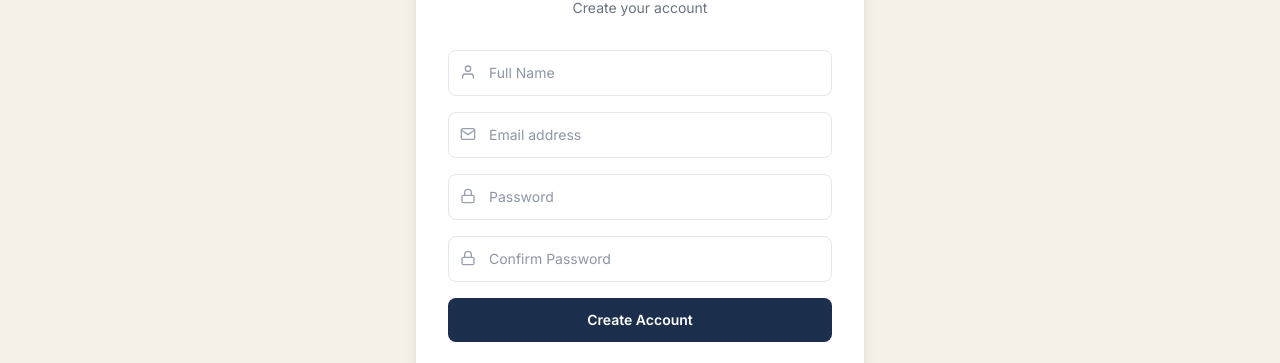
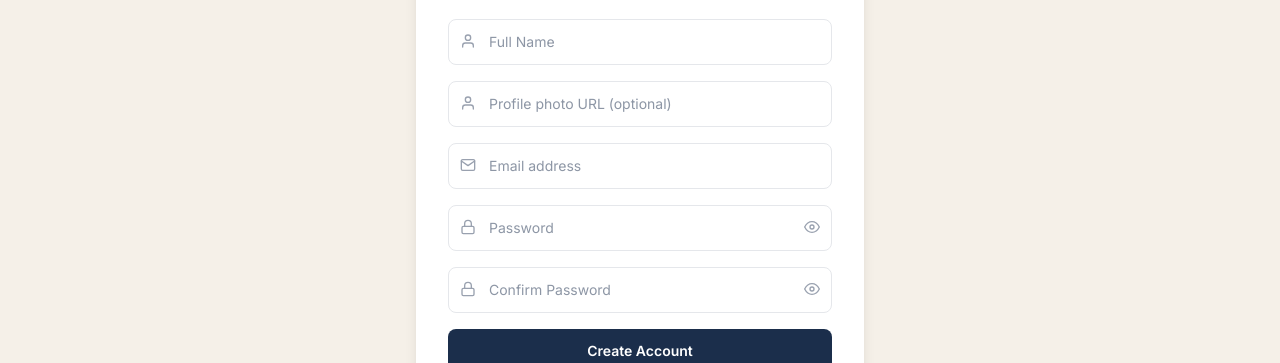
Before and after one commit to Sadiqunnabi17/A-10-Client, a Next.js app: page /register in a window 1280 px wide. Shown: the part 243-606 px from the top of the page. Built offline with nearby package versions, Linux system fonts and the light colour scheme; no server answers.

Commit message:
Add password eye toggle, photo URL in register, buy/bookmark buttons on card, fix unknown buyer display

```diff
--- a/src/app/(auth)/login/page.js
+++ b/src/app/(auth)/login/page.js
@@ -6,11 +6,12 @@ import Link from "next/link";
 import toast from "react-hot-toast";
 import { useAuth } from "@/context/AuthContext";
 import axiosInstance from "@/lib/axios";
-import { FiBook, FiMail, FiLock } from "react-icons/fi";
+import { FiBook, FiMail, FiLock, FiEye, FiEyeOff } from "react-icons/fi";
 
 export default function LoginPage() {
   const [form, setForm] = useState({ email: "", password: "" });
   const [loading, setLoading] = useState(false);
+  const [showPassword, setShowPassword] = useState(false);
   const { login } = useAuth();
   const router = useRouter();
 
@@ -62,7 +63,7 @@ export default function LoginPage() {
           <div className="relative">
             <FiLock className="absolute left-3 top-3.5 text-gray-400" />
             <input
-              type="password"
+              type={showPassword ? "text" : "password"}
               name="password"
               placeholder="Password"
               value={form.password}
@@ -70,6 +71,13 @@ export default function LoginPage() {
               required
               className="w-full border border-gray-200 rounded-lg pl-10 pr-4 py-3 text-sm outline-none focus:border-secondary transition"
             />
+            <button
+              type="button"
+              onClick={() => setShowPassword(!showPassword)}
+              className="absolute right-3 top-3.5 text-gray-400 hover:text-gray-600 transition"
+            >
+              {showPassword ? <FiEyeOff size={16} /> : <FiEye size={16} />}
+            </button>
           </div>
 
           <button
--- a/src/app/(auth)/register/page.js
+++ b/src/app/(auth)/register/page.js
@@ -5,7 +5,7 @@ import { useRouter } from "next/navigation";
 import Link from "next/link";
 import toast from "react-hot-toast";
 import axiosInstance from "@/lib/axios";
-import { FiBook, FiMail, FiLock, FiUser } from "react-icons/fi";
+import { FiBook, FiMail, FiLock, FiUser, FiEye, FiEyeOff } from "react-icons/fi";
 
 export default function RegisterPage() {
   const [form, setForm] = useState({
@@ -13,8 +13,11 @@ export default function RegisterPage() {
     email: "",
     password: "",
     confirmPassword: "",
+    photo: "",
   });
   const [loading, setLoading] = useState(false);
+  const [showPassword, setShowPassword] = useState(false);
+  const [showConfirmPassword, setShowConfirmPassword] = useState(false);
   const router = useRouter();
 
   const handleChange = (e) => {
@@ -32,6 +35,7 @@ export default function RegisterPage() {
         name: form.name,
         email: form.email,
         password: form.password,
+        photo: form.photo,
       });
       // Store temp token and redirect to role selection
       localStorage.setItem("temp_token", res.data.token);
@@ -66,7 +70,20 @@ export default function RegisterPage() {
               value={form.name}
               onChange={handleChange}
               required
-              className="w-full border border-gray-200 rounded-lg pl-10 pr-4 py-3 text-sm outline-none focus:border-secondary transition"
+              className="w-full border border-gray-200 rounded-lg pl-10 pr-10 py-3 text-sm outline-none focus:border-secondary transition"
+            />
+          </div>
+
+          {/* Photo URL (optional) */}
+          <div className="relative">
+            <FiUser className="absolute left-3 top-3.5 text-gray-400" />
+            <input
+              type="url"
+              name="photoUrl"
+              placeholder="Profile photo URL (optional)"
+              value={form.photoUrl}
+              onChange={handleChange}
+              className="w-full border border-gray-200 rounded-lg pl-10 pr-10 py-3 text-sm outline-none focus:border-secondary transition"
             />
           </div>
 
@@ -79,34 +96,49 @@ export default function RegisterPage() {
               value={form.email}
               onChange={handleChange}
               required
-              className="w-full border border-gray-200 rounded-lg pl-10 pr-4 py-3 text-sm outline-none focus:border-secondary transition"
+              className="w-full border border-gray-200 rounded-lg pl-10 pr-10 py-3 text-sm outline-none focus:border-secondary transition"
             />
+          </div>
+
+           {/* Password with eye toggle */}
+          <div className="relative">
+            <FiLock className="absolute left-3 top-3.5 text-gray-400" />
+            <input
+              type={showPassword ? "text" : "password"}
+              name="password"
+              placeholder="Password"
+              value={form.password}
+              onChange={handleChange}
+              required
+              className="w-full border border-gray-200 rounded-lg pl-10 pr-10 py-3 text-sm outline-none focus:border-secondary transition"
+            />
+            <button
+              type="button"
+              onClick={() => setShowPassword(!showPassword)}
+              className="absolute right-3 top-3.5 text-gray-400 hover:text-gray-600 transition"
+            >
+              {showPassword ? <FiEyeOff size={16} /> : <FiEye size={16} />}
+            </button>
           </div>
 
           <div className="relative">
             <FiLock className="absolute left-3 top-3.5 text-gray-400" />
             <input
-              type="password"
-              name="password"
-              placeholder="Password"
-              value={form.password}
-              onChange={handleChange}
-              required
-              className="w-full border border-gray-200 rounded-lg pl-10 pr-4 py-3 text-sm outline-none focus:border-secondary transition"
-            />
-          </div>
-
-          <div className="relative">
-            <FiLock className="absolute left-3 top-3.5 text-gray-400" />
-            <input
-              type="password"
+              type={showPassword ? "text" : "password"}
               name="confirmPassword"
               placeholder="Confirm Password"
               value={form.confirmPassword}
               onChange={handleChange}
               required
-              className="w-full border border-gray-200 rounded-lg pl-10 pr-4 py-3 text-sm outline-none focus:border-secondary transition"
+              className="w-full border border-gray-200 rounded-lg pl-10 pr-10 py-3 text-sm outline-none focus:border-secondary transition"
             />
+            <button
+              type="button"
+              onClick={() => setShowConfirmPassword(!showConfirmPassword)}
+              className="absolute right-3 top-3.5 text-gray-400 hover:text-gray-600 transition"
+            >
+              {showConfirmPassword ? <FiEyeOff size={16} /> : <FiEye size={16} />}
+            </button>
           </div>
 
           <button
--- a/src/components/shared/EbookCard.jsx
+++ b/src/components/shared/EbookCard.jsx
@@ -1,10 +1,49 @@
 "use client";
 import Link from "next/link";
-import { FiBook, FiShoppingCart } from "react-icons/fi";
+import { FiBook, FiShoppingCart, FiBookmark } from "react-icons/fi";
 import { useAuth } from "@/context/AuthContext";
+import axiosInstance from "@/lib/axios";
+import toast from "react-hot-toast";
+import { useState } from "react";
+
 
 export default function EbookCard({ ebook }) {
   const { user } = useAuth();
+  const [purchasing, setPurchasing] = useState(false);
+  const [bookmarked, setBookmarked] = useState(false);
+
+  const handlePurchase = async () => {
+    if (!user) {
+      toast.error("You need to be logged in to purchase an ebook.");
+      return;
+    }
+    setPurchasing(true);
+    try {
+      const res = await axiosInstance.post("/payment/create-checkout-session", {
+        ebookId: ebook._id,
+      });
+      window.location.href = res.data.url;
+
+    } catch (err) {
+      toast.error(err.response?.data?.message || "Purchase failed");
+    } finally {
+      setPurchasing(false);
+    }
+  };
+
+  const handleBookmark = async () => {
+    if (!user) {
+      toast.error("You need to be logged in to bookmark an ebook.");
+      return;
+    }
+    try {
+      await axiosInstance.patch(`/ebooks/${ebook._id}/bookmark`);
+      setBookmarked(!bookmarked);
+      toast.success(bookmarked ? "Removed from bookmarks" : "Bookmark added!");
+    } catch (err) {
+      toast.error("Failed to bookmark ebook");
+    }
+  };
 
   return (
     <div className="bg-white rounded-xl shadow-sm overflow-hidden hover:shadow-md transition group">
@@ -38,15 +77,34 @@ export default function EbookCard({ ebook }) {
             {ebook.title}
           </h3>
         </Link>
-        <p className="text-gray-400 text-xs mt-1 truncate">
-          {ebook.writer?.name}
-        </p>
-        <div className="flex items-center justify-between mt-3">
+        <p className="text-gray-400 text-xs mt-1 truncate">{ebook.writer?.name}</p>
+        <div className="flex items-center justify-between mt-2">
           <span className="text-secondary font-bold">${ebook.price}</span>
           <span className="text-xs text-gray-400 bg-gray-50 px-2 py-1 rounded-full">
             {ebook.genre}
           </span>
         </div>
+          {/* Action Buttons */}
+        <div className="flex gap-2 mt-3">
+          <button
+            onClick={handlePurchase}
+            disabled={purchasing}
+            className="flex-1 bg-primary text-white py-2 rounded-lg text-xs font-semibold hover:bg-dark transition disabled:opacity-60 flex items-center justify-center gap-1"
+          >
+            <FiShoppingCart size={12} />
+            {purchasing ? "..." : "Buy Now"}
+          </button>
+          <button
+            onClick={handleBookmark}
+            className={`px-3 py-2 rounded-lg border transition ${
+              bookmarked
+                ? "bg-secondary text-primary border-secondary"
+                : "border-gray-200 text-gray-400 hover:border-secondary hover:text-secondary"
+            }`}
+          >
+            <FiBookmark size={14} />
+          </button>
+        </div>
       </div>
     </div>
   );
```
